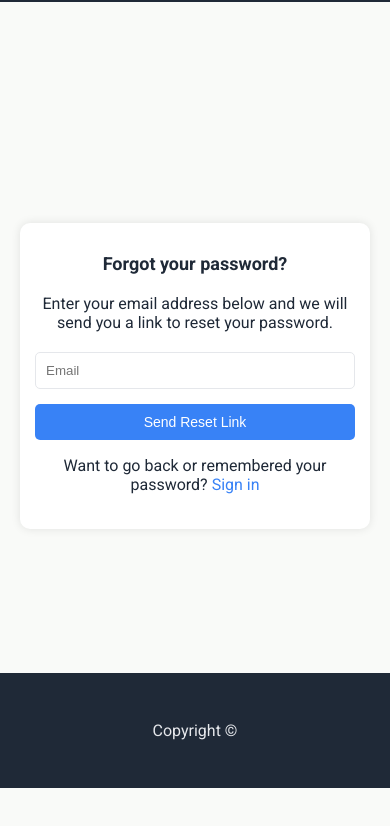
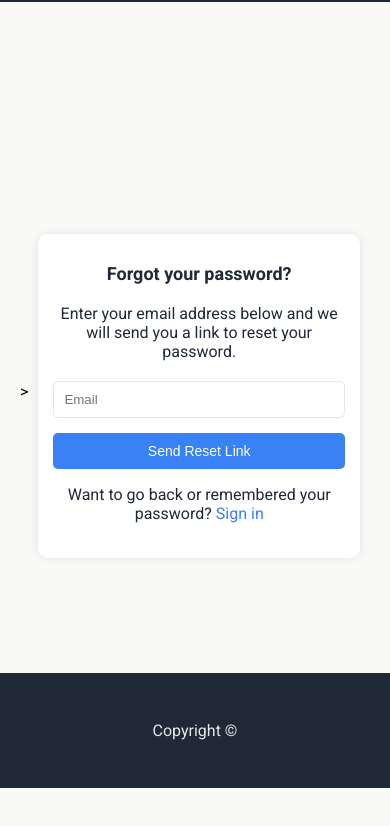
Before and after one commit to AhmedShab/assignment-2, a plain HTML site: page pages/forgot-password/forgot-password.html in a window 390 px wide. Shown: the part 56-882 px from the top of the page. Before the commit the page ends 854 px from the top, so only its background shows below. Drawn offline with Linux system fonts and the light colour scheme.

Commit message:
Trying the symmetry again

```diff
--- a/pages/forgot-password/forgot-password.css
+++ b/pages/forgot-password/forgot-password.css
@@ -19,7 +19,6 @@ button:hover {
 }
 /* Header styling */
 
-/* Ensure all elements use border-box sizing */
 *,
 *::before,
 *::after {
@@ -110,10 +109,10 @@ main {
   flex-direction: column;
   align-items: center;
   justify-content: center;
-  flex: 1;
-  margin: 0;
+  margin: 0 auto;
   padding: 0 20px;
   min-height: 100vh;
+  text-align: center;
 }
 
 .logo-img {
@@ -128,7 +127,6 @@ main {
   padding: 20px 40px;
   border-radius: 10px;
   box-shadow: 0 0 10px rgba(0, 0, 0, 0.1);
-  text-align: center;
   max-width: 400px;
   width: 100%;
   transition: box-shadow 0.3s ease;
@@ -184,17 +182,27 @@ main {
   text-decoration: none;
 }
 
+.forgot-password-layout {
+  flex: 1;
+  display: flex;
+  justify-content: center;
+  align-items: center;
+  min-height: calc(100vh - var(--header-height) - var(--footer-height));
+  padding: 20px;
+  box-sizing: border-box;
+}
+
 /* Responsive Design */
 @media (max-width: 768px) {
   .nav-container {
     display: none;
   }
   .dropdown {
-    display: block; /* Show dropdown on mobile */
+    display: block;
   }
 
   .dropdown:hover .nav-container a:not(:first-child) {
-    display: block; /* Show other links when dropdown is hovered */
+    display: block;
   }
   header {
     padding: 5px 5rem;
@@ -231,6 +239,7 @@ main {
   }
   .forgot-password-container {
     margin-top: 10px;
+    padding: 0 10px;
   }
 
   .forgot-password-form {
--- a/pages/forgot-password/forgot-password.html
+++ b/pages/forgot-password/forgot-password.html
@@ -38,7 +38,7 @@
             </div>
         </div>
     </header>
-    <main>
+    <main class="forgot-password-layout">>
         <section class="forgot-password-container">
             <form class="forgot-password-form">
                 <h2>Forgot your password?</h2>
--- a/style.css
+++ b/style.css
@@ -3,6 +3,9 @@
   --secondary-color: #1f2937;
   --background-color: #e5e7eb;
   --light-background-color: #f9faf8;
+  --header-height: 60px;
+  --footer-height: 60px;
+
 }
 
 /* how to use variables */
```
